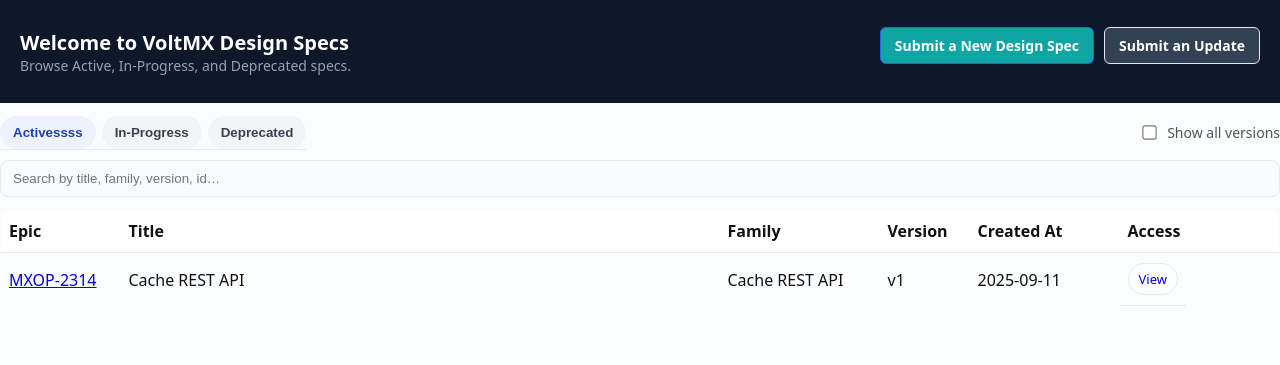
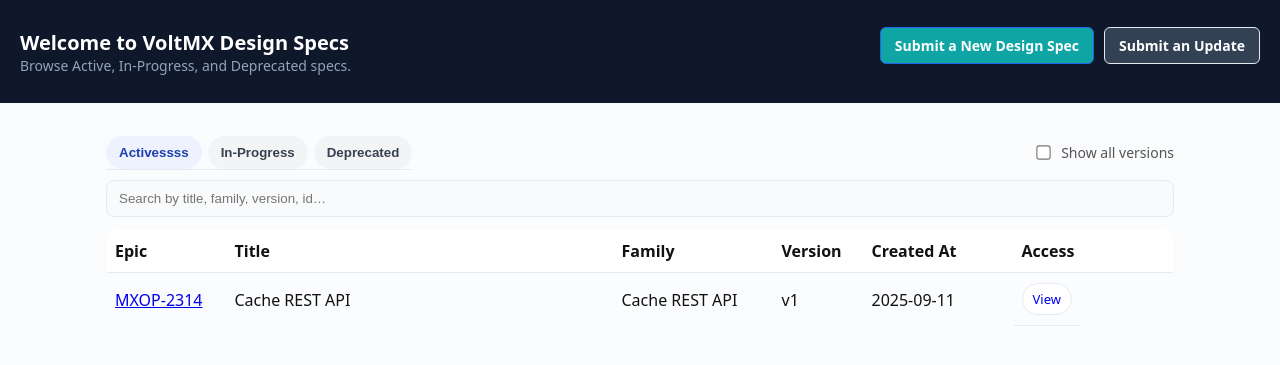
Before and after one commit to pranavwani/design-spec-v3, a Jekyll site: the page built from index.html, in a window 1280 px wide. Shown: the top 365 px of the page. Built offline with Jekyll 4.4.1, drawn with Linux system fonts in a browser that asks for light colours.

Commit message:
Test 1.11

```diff
--- a/index.html
+++ b/index.html
@@ -21,6 +21,8 @@
       </a>
     </div>
   </div>
+
+  <main class="wrap">
 
   <div class="toolbar" aria-label="Spec filters">
     <div class="tabs" role="tablist" aria-label="Spec status">
@@ -152,6 +154,7 @@
 </table>
 
 <div id="empty" class="empty" hidden>No specs match this filter.</div>
+</main>
 
 <script>
   function currentRows() { return [...document.querySelectorAll('tbody:not([hidden]) tr')]; }
```
